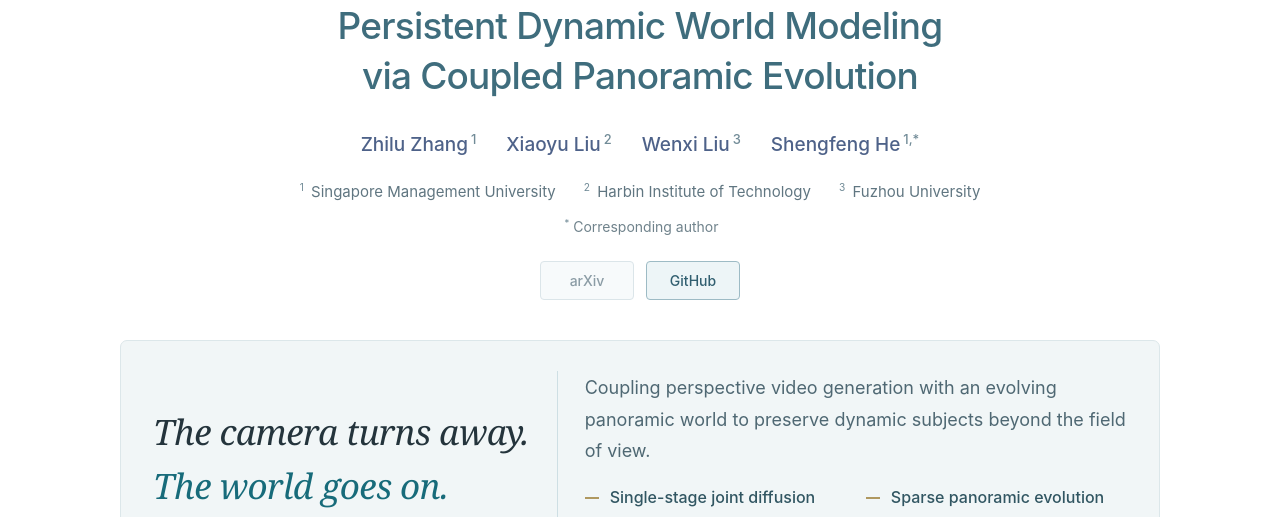
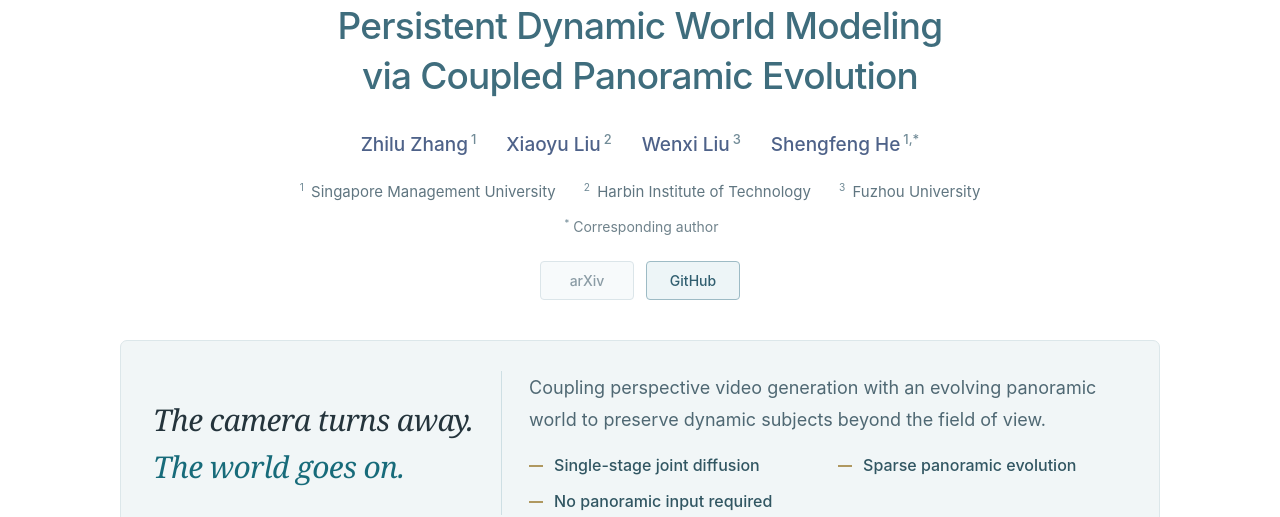
Before and after one commit to OmniPersist/omnipersist.github.io, a plain HTML site: page index.html in a window 1280 px wide. Shown: the part 272-789 px from the top of the page. Drawn offline with Linux system fonts and the light colour scheme.

Commit message:
Reduce intro tagline size

```diff
--- a/html/style.css
+++ b/html/style.css
@@ -184,7 +184,7 @@ h2{font-size:29px}
 @media(max-width:720px){.publication-meta{padding:0;margin-top:24px}.author-list{font-size:17px;gap:8px 24px}.affiliation-list{font-size:14px;flex-direction:column;gap:5px;margin-top:13px}.corresponding-note{font-size:13px}.project-links{margin-top:17px}}
 
 .hero-highlight{display:grid;grid-template-columns:max-content minmax(0,1fr);align-items:center;gap:28px;max-width:1040px;margin:40px auto 0;padding:30px 32px;background:#f1f6f7;border:1px solid #dce7ea;border-radius:7px;text-align:left}
-.hero-highlight .hero-description{margin:0;font-family:Georgia,"Times New Roman",serif;font-size:clamp(27px,2.9vw,35px);font-style:italic;font-weight:400;letter-spacing:-.6px;line-height:1.45;color:#24343c}
+.hero-highlight .hero-description{margin:0;font-family:Georgia,"Times New Roman",serif;font-size:clamp(25px,2.5vw,30px);font-style:italic;font-weight:400;letter-spacing:-.6px;line-height:1.45;color:#24343c}
 .hero-highlight .tagline-line{display:block;white-space:nowrap}
 .hero-highlight .world-continuity{margin-top:3px;color:#176b7a}
 .hero-highlight .hero-context{max-width:none;margin:0;padding:1px 0 1px 27px;border-left:1px solid #cedfe4}
@@ -194,5 +194,5 @@ h2{font-size:29px}
 .hero-highlight .hero-facts li{display:flex;align-items:center;gap:11px}
 .hero-highlight .hero-facts li::before{content:"";display:block;flex:0 0 14px;height:2px;background:#af9860}
 @media(max-width:1000px){.hero-highlight .hero-facts{grid-template-columns:1fr}}
-@media(max-width:900px){.hero-highlight{gap:24px;padding:30px 27px}.hero-highlight .hero-description{font-size:27px;letter-spacing:-.5px}.hero-highlight .hero-context{padding-left:24px}}
-@media(max-width:800px){.hero-highlight{grid-template-columns:1fr;gap:23px;margin-top:30px;padding:27px 24px;border-radius:5px}.hero-highlight .hero-description{font-size:clamp(23px,5.7vw,30px);line-height:1.45;letter-spacing:-.4px}.hero-highlight .hero-context{padding:21px 0 0;border-left:0;border-top:1px solid #cedfe4}.hero-highlight .hero-subtitle{font-size:17px}.hero-highlight .hero-facts{gap:9px;margin-top:17px;font-size:16px}}
+@media(max-width:900px){.hero-highlight{gap:24px;padding:30px 27px}.hero-highlight .hero-description{font-size:26px;letter-spacing:-.5px}.hero-highlight .hero-context{padding-left:24px}}
+@media(max-width:800px){.hero-highlight{grid-template-columns:1fr;gap:23px;margin-top:30px;padding:27px 24px;border-radius:5px}.hero-highlight .hero-description{font-size:clamp(23px,5.4vw,27px);line-height:1.45;letter-spacing:-.4px}.hero-highlight .hero-context{padding:21px 0 0;border-left:0;border-top:1px solid #cedfe4}.hero-highlight .hero-subtitle{font-size:17px}.hero-highlight .hero-facts{gap:9px;margin-top:17px;font-size:16px}}
```
